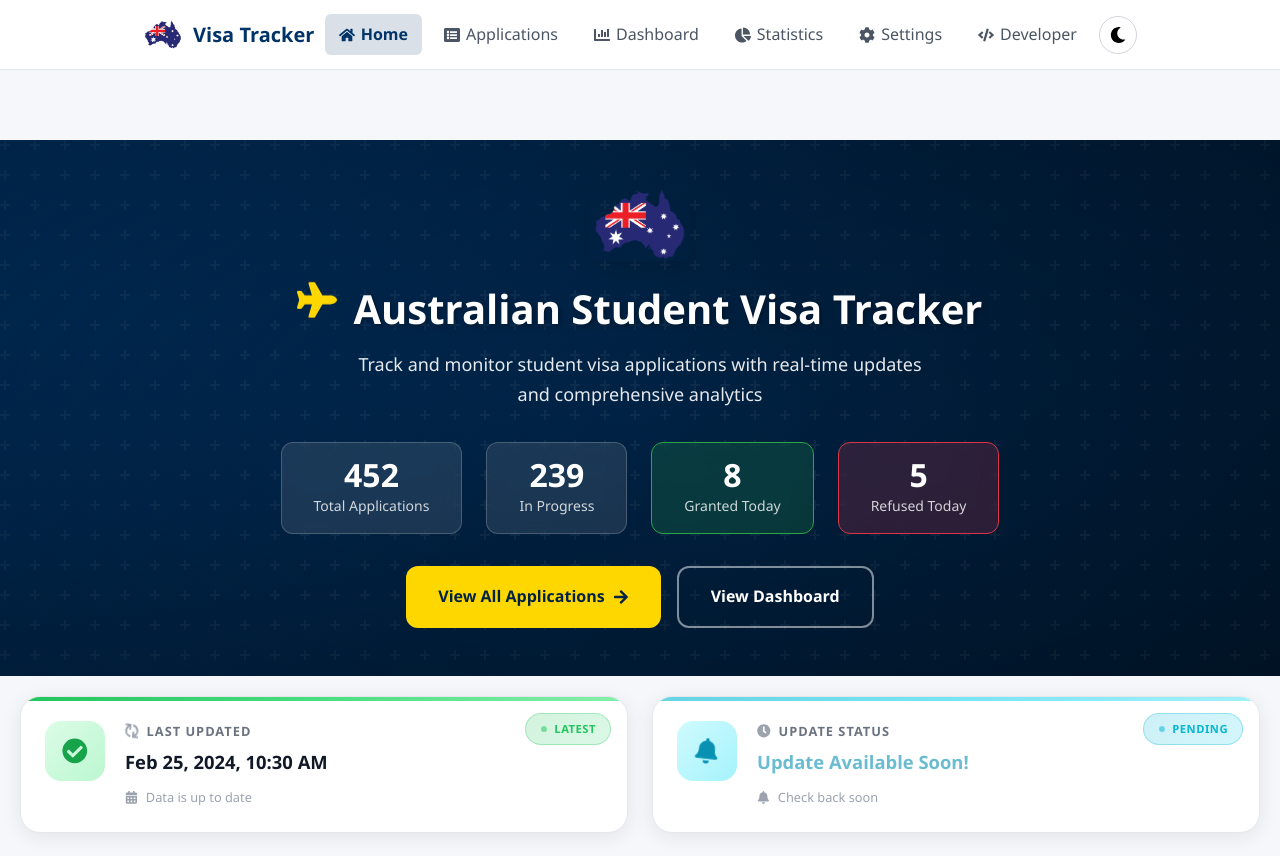
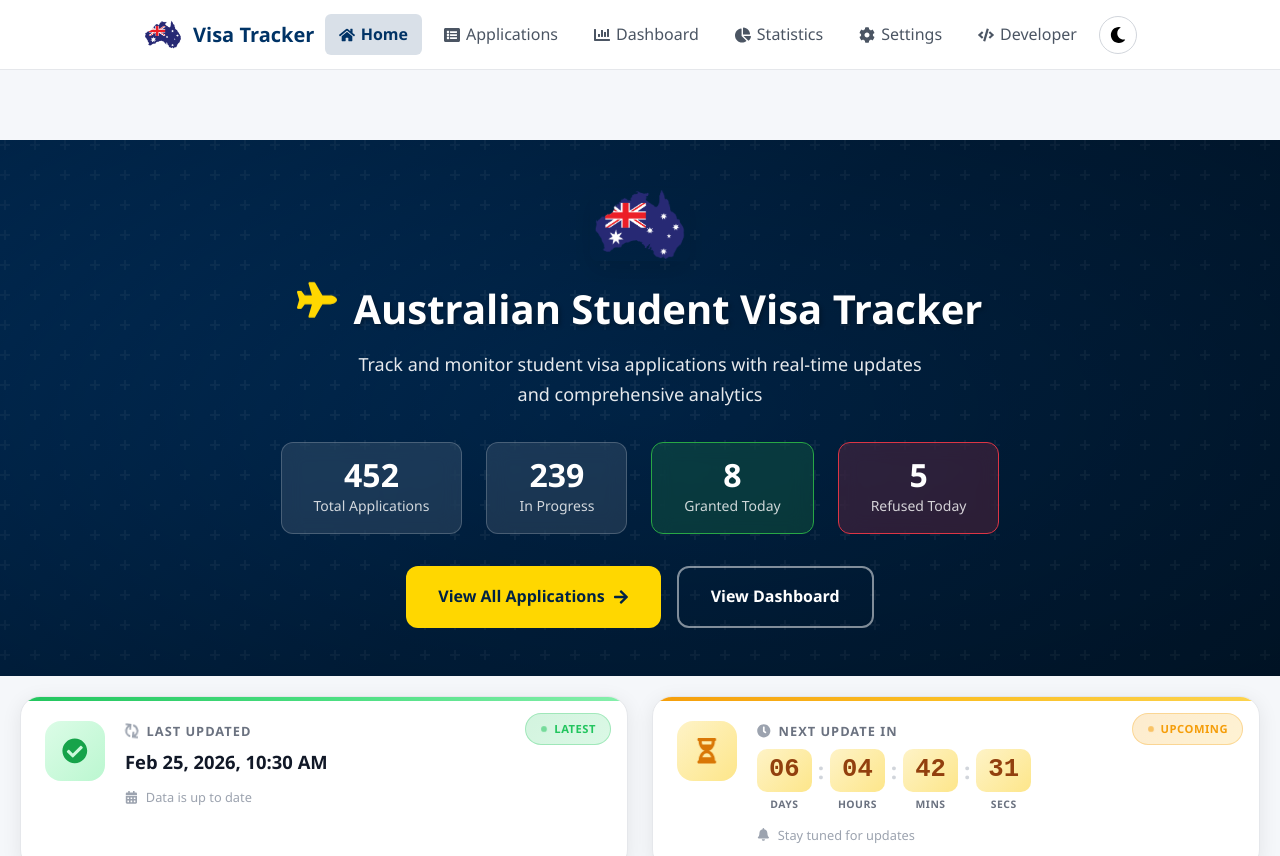
Before and after one commit to mhjahed/visa-tracker, a React (Vite) app: page / in a window 1280 px wide. Shown: the top 856 px of the page. Built offline with nearby package versions, Linux system fonts and the light colour scheme.

Commit message:
Update UpdateInfo.jsx

```diff
--- a/src/components/UpdateInfo.jsx
+++ b/src/components/UpdateInfo.jsx
@@ -15,9 +15,13 @@ const UpdateInfo = () => {
 
   // ============================================
   // 🔧 DEVELOPER: CHANGE THESE DATES AS NEEDED
+  // Format: "YYYY-MM-DDTHH:MM:SS"
+  // Example: "2026-02-25T22:00:00" = Feb 25, 2026 at 10:00 PM
+  //
+  // ⚠️ IMPORTANT: Make sure NEXT_UPDATE is a FUTURE date!
   // ============================================
-  const LAST_UPDATE = "2024-02-25T10:30:00"  // Format: YYYY-MM-DDTHH:MM:SS
-  const NEXT_UPDATE = "2024-02-25T22:00:00"  // Format: YYYY-MM-DDTHH:MM:SS
+  const LAST_UPDATE = "2026-02-25T10:30:00"
+  const NEXT_UPDATE = "2026-02-25T22:00:00"  // Must be in the future!
   // ============================================
 
   const [timeLeft, setTimeLeft] = useState({
@@ -48,6 +52,11 @@ const UpdateInfo = () => {
       const now = new Date().getTime()
       const target = new Date(NEXT_UPDATE).getTime()
       const difference = target - now
+
+      // Debug log (remove in production)
+      // console.log('Now:', new Date(now).toLocaleString())
+      // console.log('Target:', new Date(target).toLocaleString())
+      // console.log('Difference (ms):', difference)
 
       if (difference <= 0) {
         setIsExpired(true)
```
